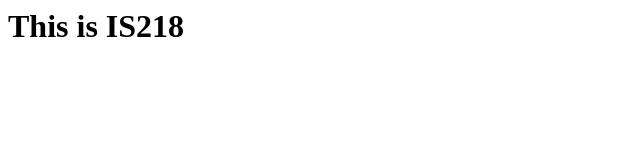
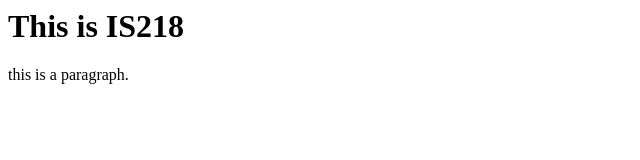
Before and after one commit to arvindh21/IS217spring, a plain HTML site: page index.html in a window 1280 px wide. Shown: the whole page, without its empty margins (0-640 px from the left). Drawn offline with Linux system fonts and the light colour scheme.

Commit message:
Added a paragraprh tag and a read me file

```diff
--- a/index.html
+++ b/index.html
@@ -1 +1,3 @@
 <h1>  This is IS218 </h1>
+
+<p>this is a paragraph. </p>
```
Also changed, not shown: README.md (added).
